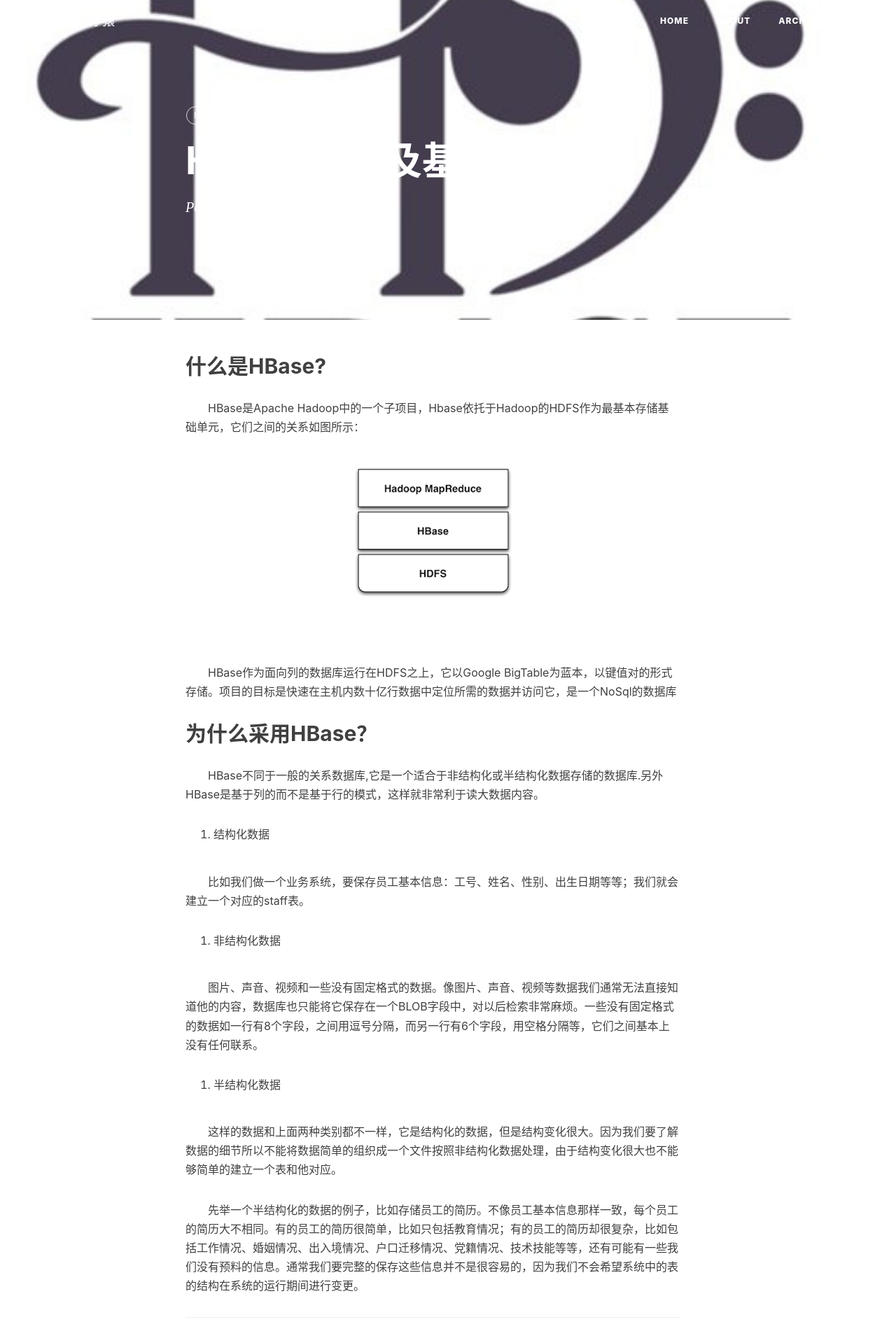
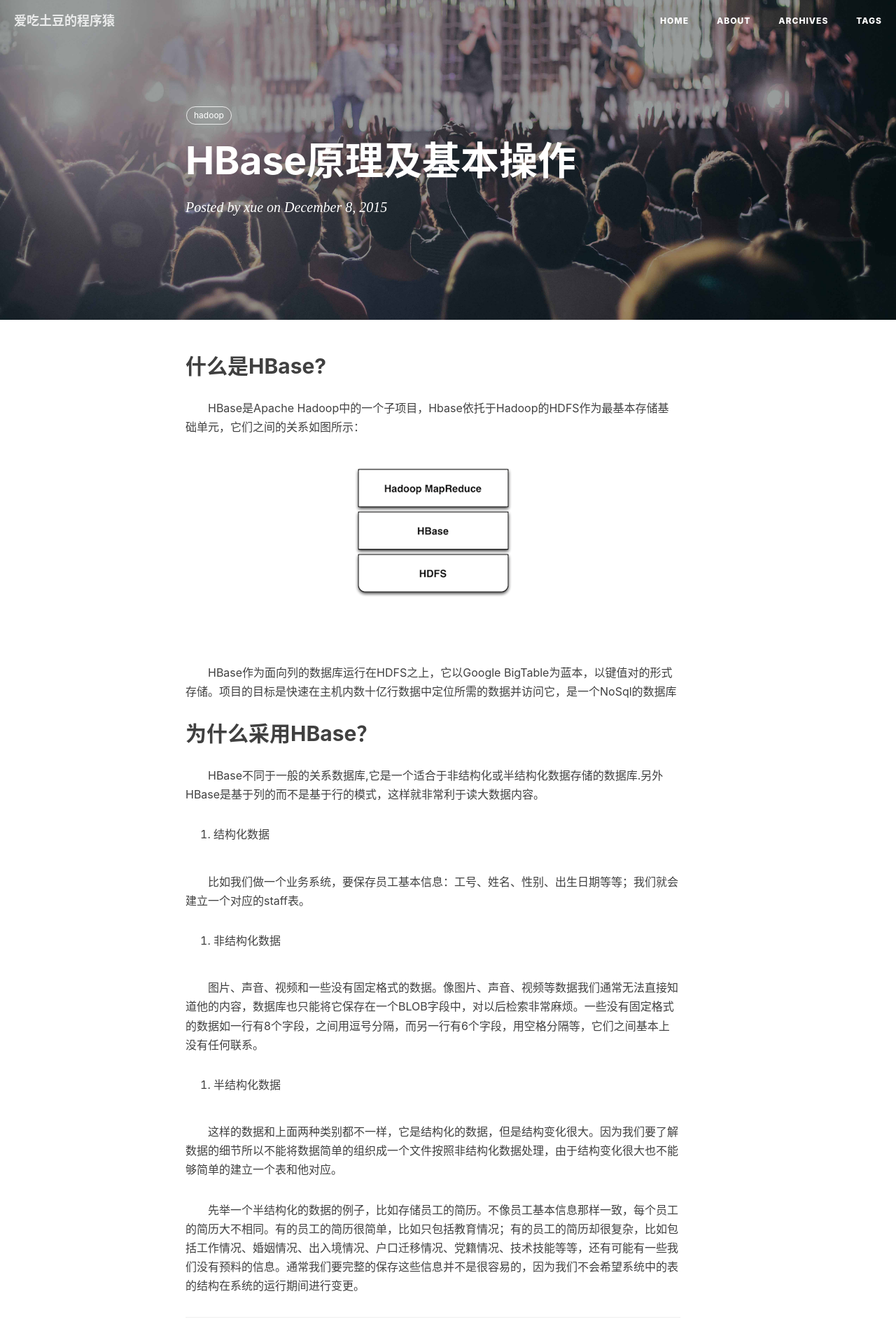
Before and after one commit to eatpotato/eatpotato.github.io, a Jekyll site: the page built from _posts/2015-12-8-HBase&Hadoop.md, in a window 1280 px wide. Shown: the top 1912 px of the page at 70% size. Built offline with Jekyll 4.4.1, drawn with Linux system fonts in a browser that asks for light colours; nearby versions of some CDN libraries; comment, search, counter and statistics services are not loaded; some of the changed text lies outside the part shown.

Commit message:
update my blog

```diff
--- a/_posts/2015-12-8-HBase&Hadoop.md
+++ b/_posts/2015-12-8-HBase&Hadoop.md
@@ -1,8 +1,7 @@
 ---
 layout: post
 title: HBase原理及基本操作
-header-img: img/hbase-head.jpg
-date:       2016-12-8
+date:       2015-12-8
 author:     xue
 tags:
     - hadoop
```
